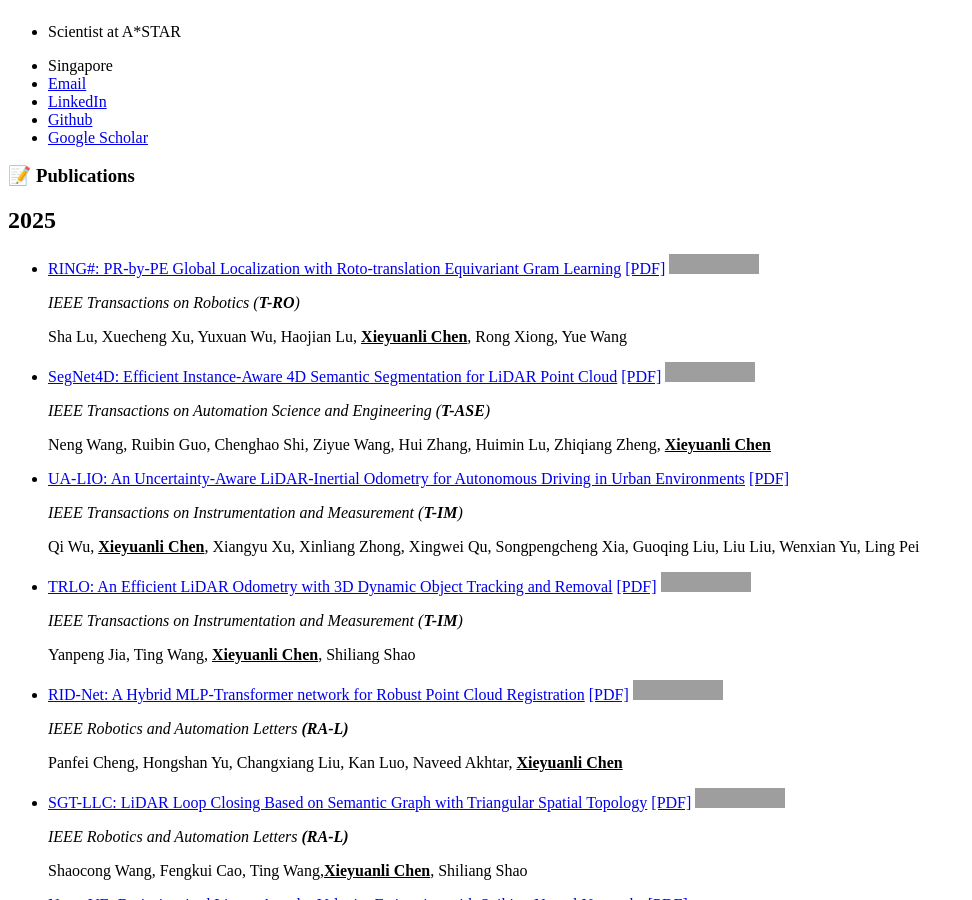
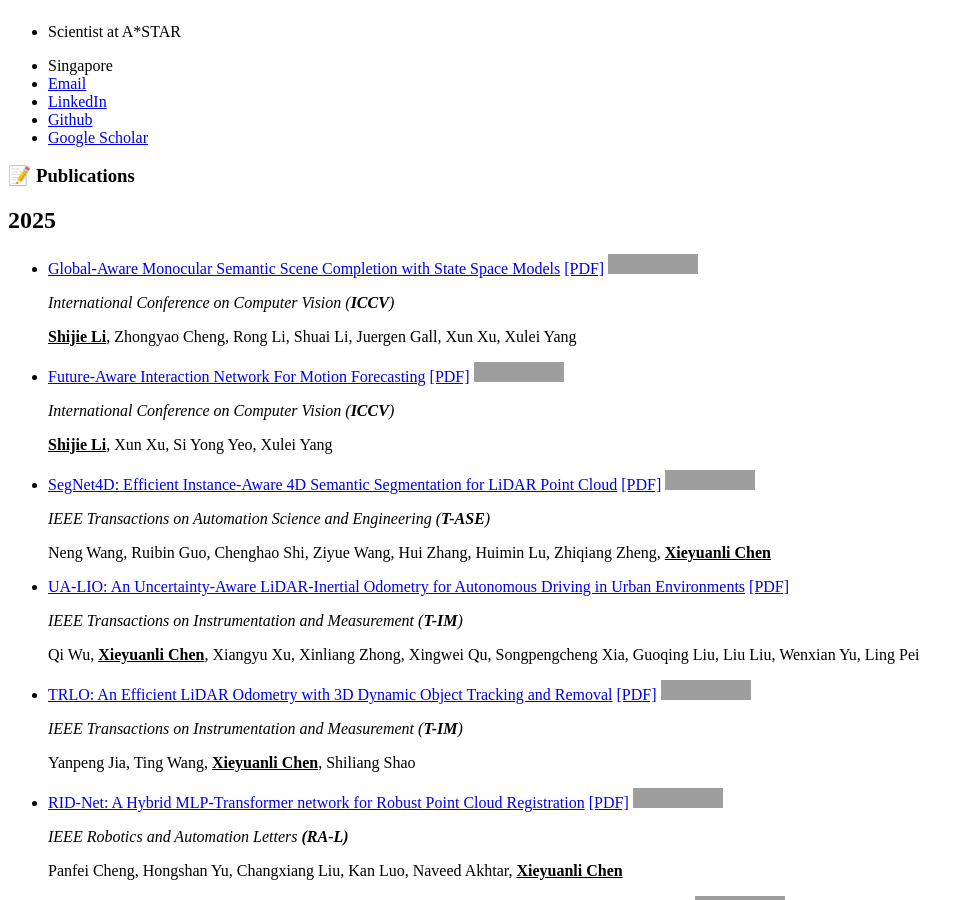
Before and after one commit to sj-li/sj-li.github.io, a Jekyll site: the page built from _pages/includes/pub.md, in a window 1280 px wide and 900 px high, scrolled down 577 px, cut to the strip 0-900 px from the top of the window. Shown: the whole strip, without its empty margins (0-972 px from the left). Built offline with Jekyll 4.4.1, drawn with Linux system fonts in a browser that asks for light colours; our own code applies the rules of GitHub Pages for plain Markdown files; grey boxes are pictures that could not be loaded.

Commit message:
update basic info

```diff
--- a/_pages/includes/pub.md
+++ b/_pages/includes/pub.md
@@ -2,11 +2,17 @@
 
 # 📝 Publications
 ##  2025
-- [RING#: PR-by-PE Global Localization with Roto-translation Equivariant Gram Learning](https://arxiv.org/abs/2409.00206) [[PDF]](https://arxiv.org/pdf/2409.00206)  [![](https://img.shields.io/github/stars/lus6-Jenny/RINGSharp?style=social&label=Code+Stars)](https://github.com/lus6-Jenny/RINGSharp)
+- [Global-Aware Monocular Semantic Scene Completion with State Space Models](https://arxiv.org/pdf/2503.06569) [[PDF]](https://arxiv.org/pdf/2503.06569)  [![](https://img.shields.io/github/stars/lus6-Jenny/RINGSharp?style=social&label=Code+Stars)](https://github.com/lus6-Jenny/RINGSharp)
 
-  *IEEE Transactions on Robotics (**T-RO**)*
+  *International Conference on Computer Vision (**ICCV**)*
 
-  Sha Lu, Xuecheng Xu, Yuxuan Wu, Haojian Lu, **<u>Xieyuanli Chen</u>**, Rong Xiong, Yue Wang
+  **<u>Shijie Li</u>**, Zhongyao Cheng, Rong Li, Shuai Li, Juergen Gall, Xun Xu, Xulei Yang
+
+- [Future-Aware Interaction Network For Motion Forecasting](https://arxiv.org/pdf/2503.06565) [[PDF]](https://arxiv.org/pdf/2503.06565)  [![](https://img.shields.io/github/stars/lus6-Jenny/RINGSharp?style=social&label=Code+Stars)](https://github.com/lus6-Jenny/RINGSharp)
+
+  *International Conference on Computer Vision (**ICCV**)*
+
+  **<u>Shijie Li</u>**, Xun Xu, Si Yong Yeo, Xulei Yang
 
  - [SegNet4D: Efficient Instance-Aware 4D Semantic Segmentation for LiDAR Point Cloud](https://ieeexplore.ieee.org/abstract/document/10993479/) [[PDF]](https://ieeexplore.ieee.org/abstract/document/10993479/)  [![](https://img.shields.io/github/stars/nubot-nudt/SegNet4D?style=social&label=Code+Stars)](https://github.com/nubot-nudt/SegNet4D)
 
```
